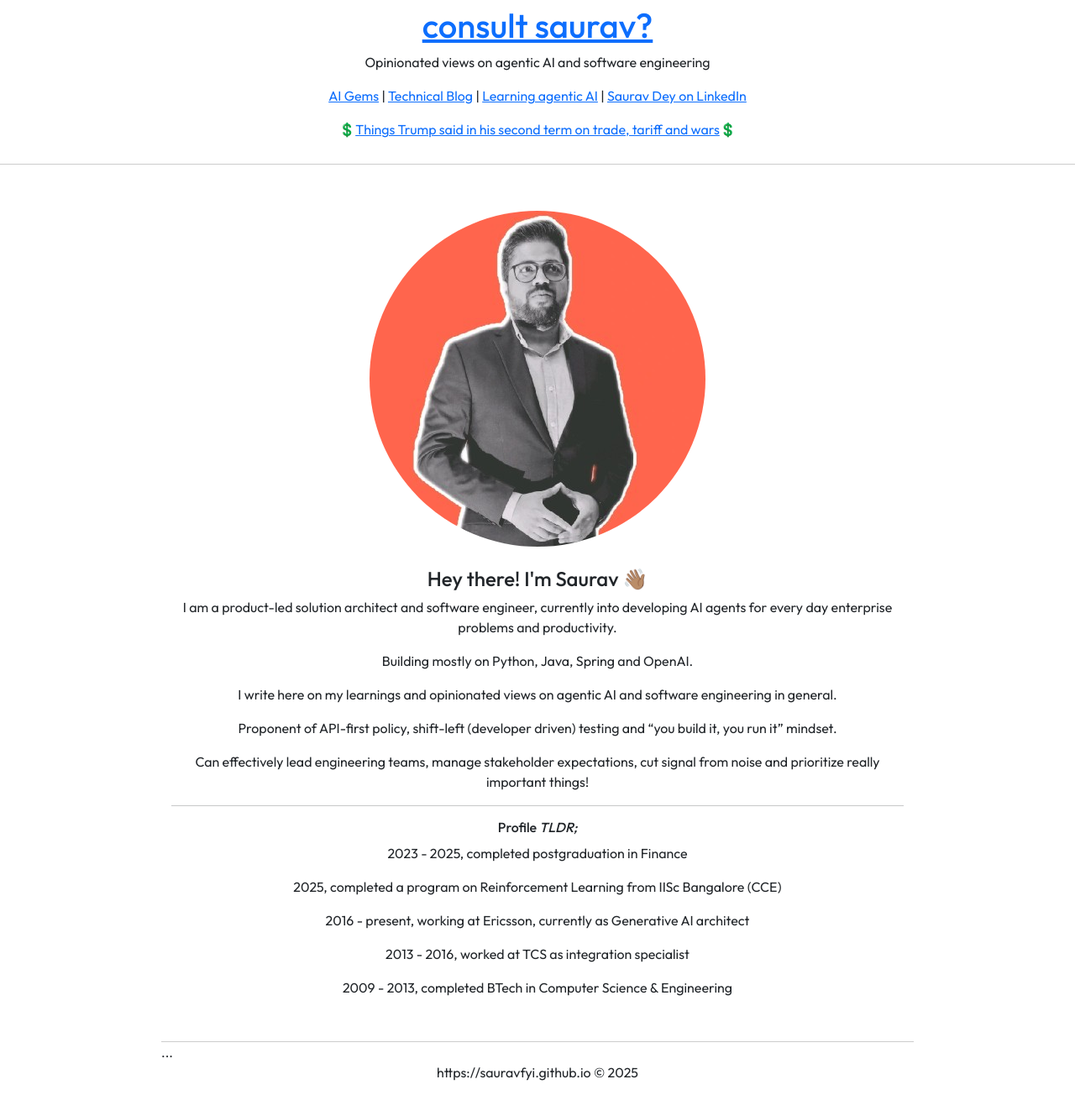
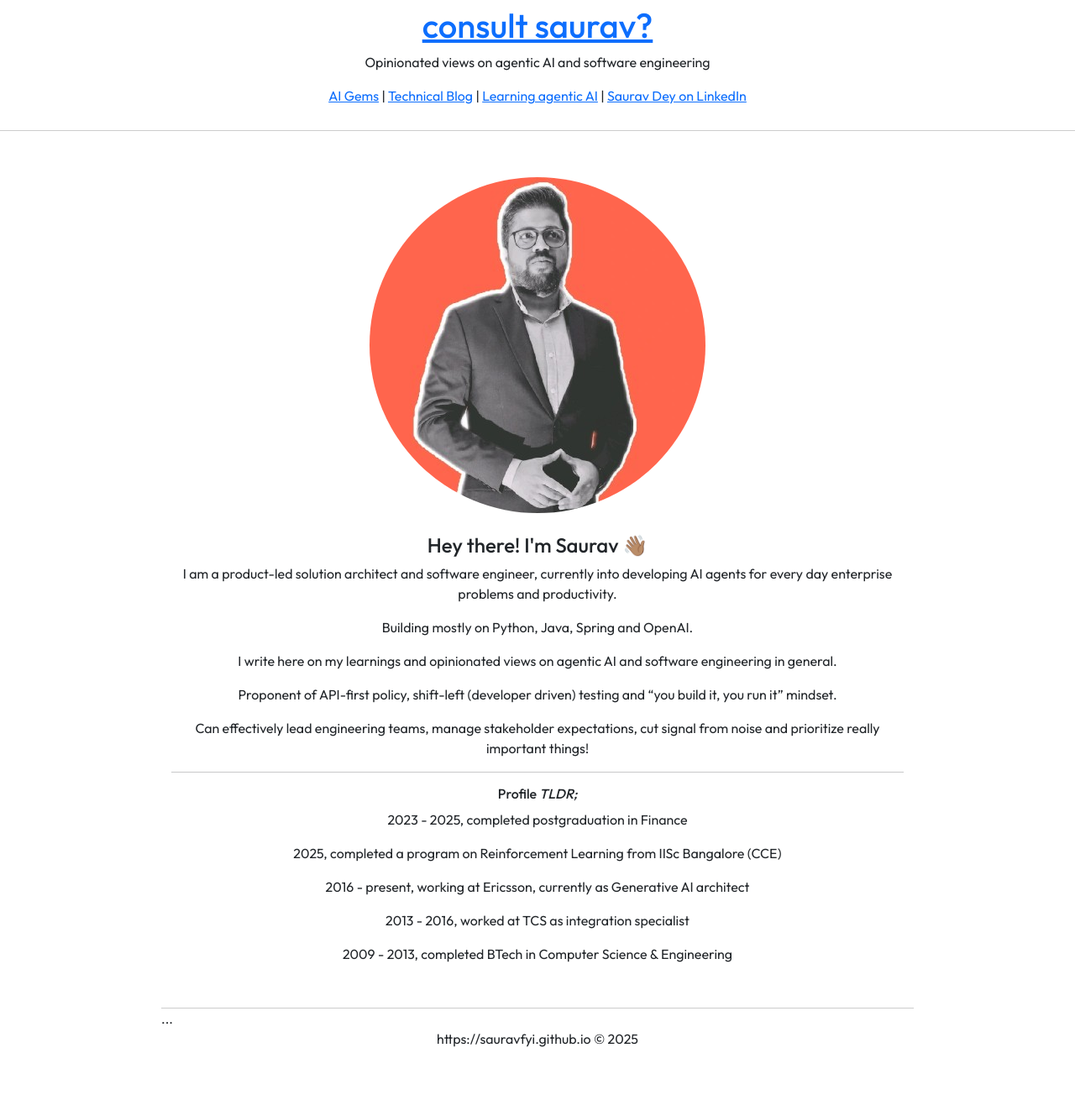
Before and after one commit to coffeeml/coffeeml.github.io, a Jekyll site: the page built from index.markdown, in a window 1280 px wide. Shown: the whole page at 84% size. Built offline with Jekyll 4.4.1, drawn with Linux system fonts in a browser that asks for light colours; after the commit the page ends 1289 px from its top, so only the background shows below that.

Commit message:
Update default.html

```diff
--- a/_layouts/default.html
+++ b/_layouts/default.html
@@ -13,7 +13,7 @@
       {% endfor %} <a href="https://linkedin.com/in/sauravdey">Saurav Dey on LinkedIn</a>
     </p>
     <!-- 📺 <a href="https://youtube.com/@SauravFYI">@SauravFYI</a> -->
-    <p>💲<a href="/trump">Things Trump said in his second term on trade, tariff and wars</a>💲</p>
+     <!-- <p>💲<a href="/trump">Things Trump said in his second term on trade, tariff and wars</a>💲</p> -->
   </div>
   <br />
   <br />
```
